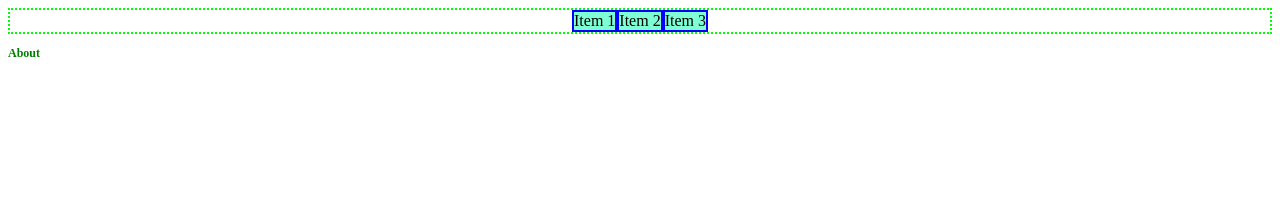
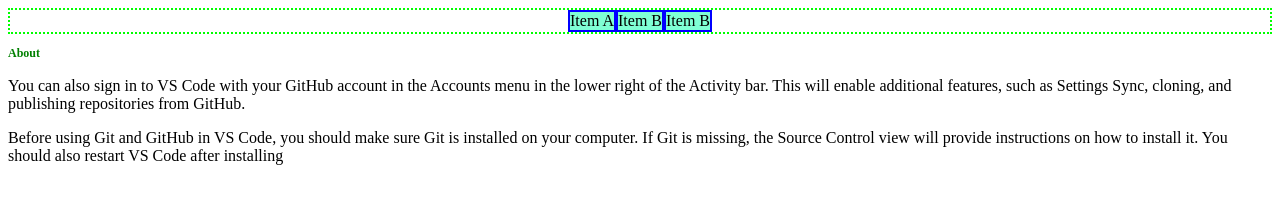
Before and after one commit to charger71/_Tuesday24, a plain HTML site: page index.html in a window 1280 px wide. Drawn offline with Linux system fonts and the light colour scheme.

Commit message:
added stuff

```diff
--- a/index.html
+++ b/index.html
@@ -22,15 +22,19 @@
 
 <section class="container">
 
-    <div class="item">Item 1</div>
-    <div class="item">Item 2</div>
-    <div class="item item3">Item 3</div>
+    <class class="item">Item A</class>
+    <div class="item">Item B</div>
+    <div class="item item3">Item B</div>
 
 </section>
 
 <section class="about">
 
     <h3 style="color: green;">About</h3>
+
+    <p>You can also sign in to VS Code with your GitHub account in the Accounts menu in the lower right of the Activity bar. This will enable additional features, such as Settings Sync, cloning, and publishing repositories from GitHub.</p>
+
+    <p>Before using Git and GitHub in VS Code, you should make sure Git is installed on your computer. If Git is missing, the Source Control view will provide instructions on how to install it. You should also restart VS Code after installing</p>
 
 </section>
 
```
